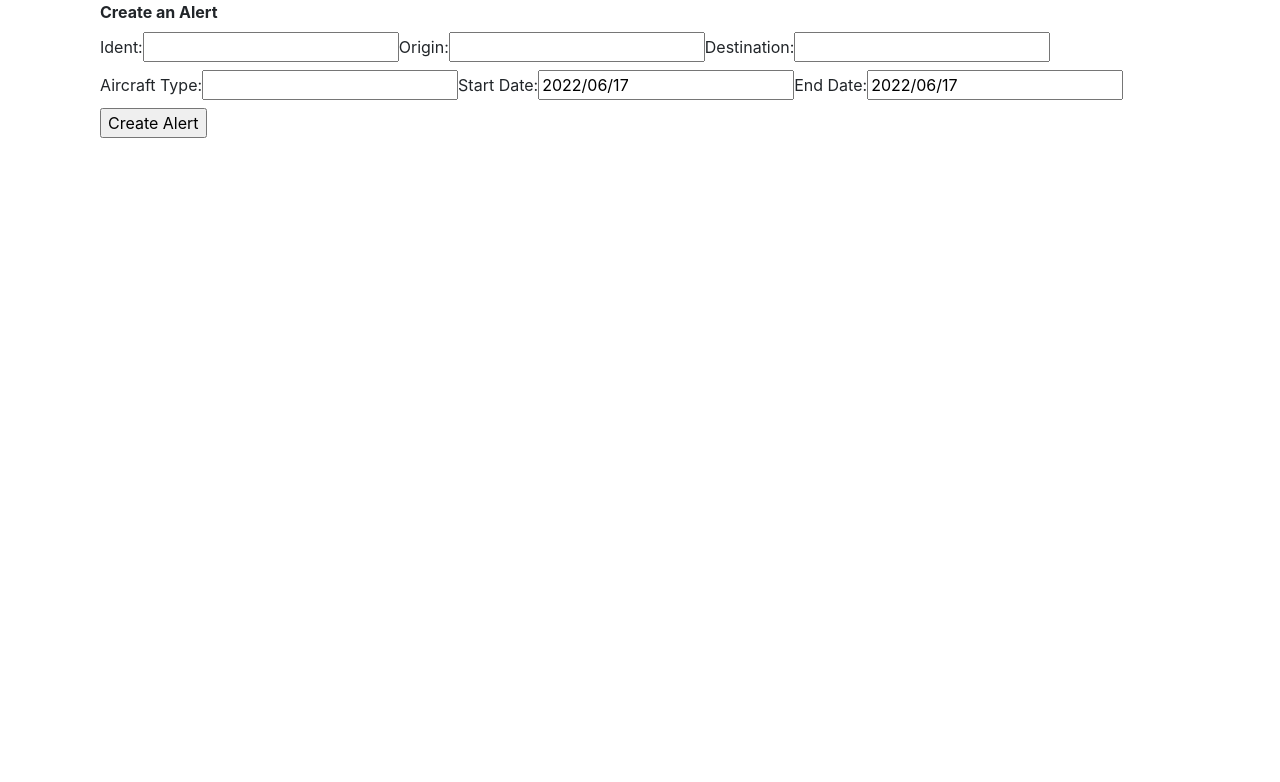
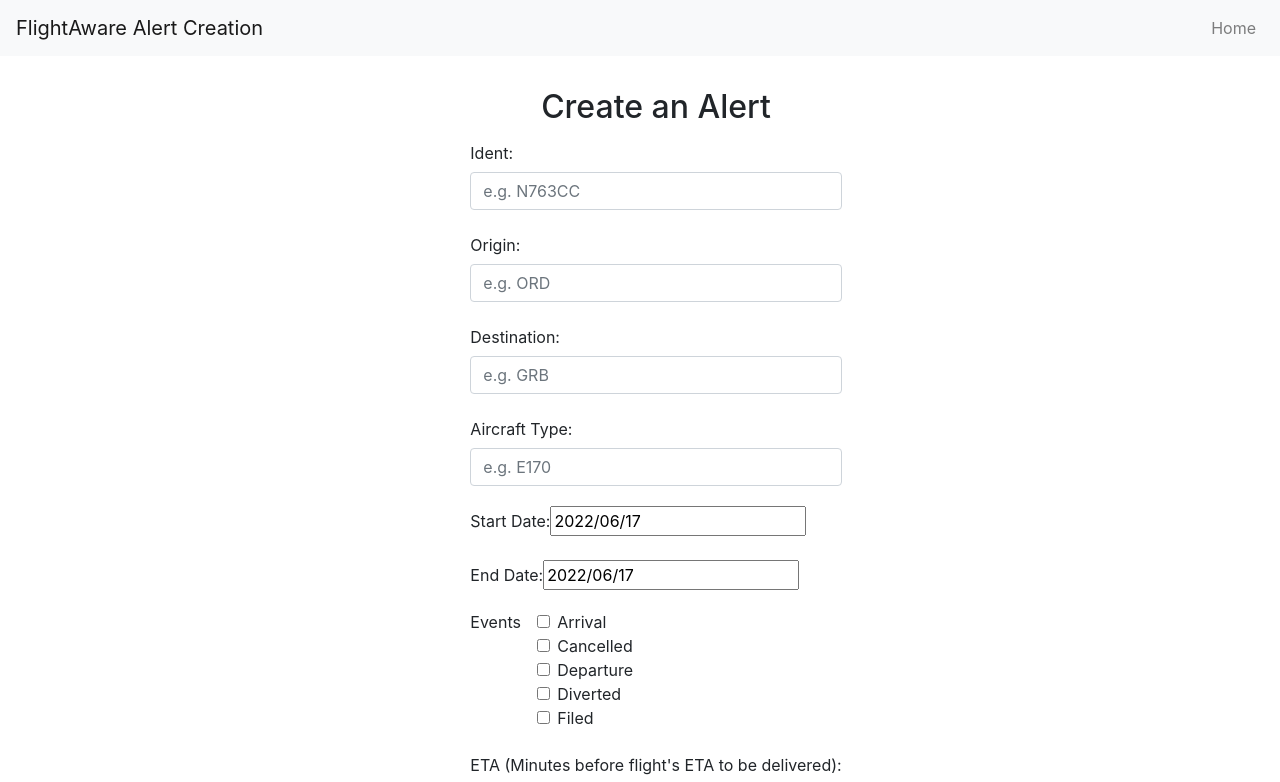
Before and after one commit to flightaware/alerts_frontend, a React (Create React App) app in the folder client/: page / in a window 1280 px wide. Shown: the top 782 px of the page. Built offline with nearby package versions, Linux system fonts and the light colour scheme; the HTML template or start-up script is replaced by a standard one.

Commit message:
Initial Commit With Added Features Along with initial commit, added more fields to use in the frontend and also fixed various bugs, along with handling validation of inputting fields, such as eta value. Also deleted old package files and updated axios, and added navbar.
BCK-7000

```diff
--- a/client/package.json
+++ b/client/package.json
@@ -7,7 +7,7 @@
     "@testing-library/jest-dom": "^4.2.4",
     "@testing-library/react": "^9.5.0",
     "@testing-library/user-event": "^7.2.1",
-    "axios": "^0.21.1",
+    "axios": "^0.27.2",
     "bootstrap": "^4.4.1",
     "material-table": "^1.57.2",
     "node-sass": "^7.0.1",
--- a/client/src/App.js
+++ b/client/src/App.js
@@ -1,6 +1,7 @@
 import React from 'react';
 import LandingPage from './components/LandingPage/LandingPage';
 import { BrowserRouter as Router, Route, Switch } from 'react-router-dom';
+import AppNavbar from './components/AppNavbar';
 import { ThemeProvider, createMuiTheme } from '@material-ui/core/styles';
 
 
@@ -30,6 +31,7 @@
         <ThemeProvider theme={tableTheme}>
             <Router>
                 <div className="app">
+                    <AppNavbar/>
                     <Switch>
                         <Route path={`/`} component={LandingPage} exact />
                     </Switch>
--- /dev/null
+++ b/client/src/components/AppNavbar.js
@@ -0,0 +1,18 @@
+import React, {Component} from 'react';
+import {Navbar, Nav} from 'react-bootstrap';
+
+export default class AppNavbar extends Component {
+    render() {
+        return (
+            <Navbar bg="light" sticky="top" expand="lg">
+                <Navbar.Brand href="/">FlightAware Alert Creation</Navbar.Brand>
+                <Navbar.Toggle aria-controls="basic-navbar-nav"/>
+                <Navbar.Collapse id="basic-navbar-nav">
+                    <Nav className="ml-auto">
+                        <Nav.Link href="/">Home</Nav.Link>
+                    </Nav>
+                </Navbar.Collapse>
+            </Navbar>
+        )
+    }
+}
--- a/client/src/components/CreateAlert.js
+++ b/client/src/components/CreateAlert.js
@@ -9,12 +9,25 @@
     constructor(props) {
         super(props);
         this.state = {
+            response: '',
+            buttonDisabled: false,
+            dateValid: true,
+            etaValid: true,
             ident: '',
             origin: '',
             destination: '',
-            aircraft_type: null,
-            start_date: new Date(),
-            end_date: new Date()
+            aircraftType: null,
+            start: new Date(),
+            end: new Date(),
+            events: {
+                arrival: false,
+                cancelled: false,
+                departure: false,
+                diverted: false,
+                filed: false
+            },
+            eta: 15,
+            max_weekly: 1000
         }
     }
 
@@ -31,25 +44,74 @@
     }
 
     handleAircraftChange = (event) => {
-        this.setState({aircraft_type: event.target.value});
+        this.setState({aircraftType: event.target.value});
     }
 
     handleStartChange = (date) => {
-        if (date.getTime() > this.state.end_date.getTime()) {
-            alert("Cannot have start date later than end date");
-            this.setState({start_date: this.state.end_date});
+        this.setState({start: date})
+        if (date.getTime() > this.state.end.getTime()) {
+            this.setState({buttonDisabled: true});
+            this.setState({dateValid: false});
         } else {
-            this.setState({start_date: date});
+            this.setState({buttonDisabled: false});
+            this.setState({dateValid: true});
         }
     }
 
     handleEndChange = (date) => {
-        if (date.getTime() < this.state.start_date.getTime()) {
-            alert("Cannot have end date earlier than start date");
-            this.setState({end_date: this.state.start_date});
+        this.setState({end: date})
+        if (date.getTime() < this.state.start.getTime()) {
+            this.setState({buttonDisabled: true});
+            this.setState({dateValid: false});
         } else {
-            this.setState({end_date: date});
+            this.setState({buttonDisabled: false});
+            this.setState({dateValid: true});
         }
+    }
+
+    handleArrivalEventChange = (event) => {
+        let newEvents = {...this.state.events};
+        newEvents.arrival = event.target.checked;
+        this.setState({events: newEvents});
+    }
+
+    handleCancelledEventChange = (event) => {
+        let newEvents = {...this.state.events};
+        newEvents.cancelled = event.target.checked;
+        this.setState({events: newEvents});
+    }
+
+    handleDepartureEventChange = (event) => {
+        let newEvents = {...this.state.events};
+        newEvents.departure = event.target.checked;
+        this.setState({events: newEvents});
+    }
+
+    handleDivertedEventChange = (event) => {
+        let newEvents = {...this.state.events};
+        newEvents.diverted = event.target.checked;
+        this.setState({events: newEvents});
+    }
+
+    handleFiledEventChange = (event) => {
+        let newEvents = {...this.state.events};
+        newEvents.filed = event.target.checked;
+        this.setState({events: newEvents});
+    }
+
+    handleETAChange = (event) => {
+        this.setState({eta: event.target.value});
+        if (event.target.value % 15 !== 0) {
+            this.setState({buttonDisabled: true});
+            this.setState({etaValid: false});
+        } else {
+            this.setState({buttonDisabled: false});
+            this.setState({etaValid: true});
+        }
+    }
+
+    handleMaxWeeklyChange = (event) => {
+        this.setState({max_weekly: event.target.value});
     }
 
     handleSubmit = (event) => {
@@ -62,60 +124,157 @@
         //     end: "2022-06-25",
         //     ident: "N763CC",
         // };
-        const processed_data = {
+        const processedData = {
             ident: this.state.ident,
             origin: this.state.origin,
             destination: this.state.destination,
-            aircraft_type: this.state.aircraft_type,
-            start_date: this.state.start_date.toISOString().split('T')[0],
-            end_date: this.state.end_date.toISOString().split('T')[0],
+            aircraft_type: this.state.aircraftType,
+            start: this.state.start.toISOString().split('T')[0],
+            end: this.state.end.toISOString().split('T')[0],
+            events: this.state.events,
+            eta: parseInt(this.state.eta),
+            max_weekly: parseInt(this.state.max_weekly),
         };
-        axios.post('/api/create', JSON.stringify(processed_data),
+        axios.post('/api/create', JSON.stringify(processedData), {
+                headers: {
+                    'Content-Type': 'application/json'
+                }
+            }
         ).then(response => {
-            console.log("Sent JSON payload to backend successfully: " + response.data)
+            console.log("Sent JSON payload to backend successfully: " + response.data);
+            this.setState({response: response.data["Description"]});
         }).catch(error => {
-            console.error("Error occurred in sending JSON payload to backend: " + error)
+            console.error("Error occurred in sending JSON payload to backend: " + error);
+            this.setState({response: error.data["Description"]});
         });
 
     };
 
     render() {
         return (
-            <div>
-                <Container>
-                    <label>
-                        <b>Create an Alert</b>
-                    </label>
+            <div className="container m-3">
+                <Container className="mt-3 d-flex justify-content-center align-items-center flex-column">
+                    <h2>Create an Alert</h2>
                     <form onSubmit={this.handleSubmit}>
-                        <label>
-                            Ident:
-                            <input type="text" value={this.state.ident} onChange={this.handleIdentChange}/>
-                        </label>
-                        <label>
-                            Origin:
-                            <input type="text" value={this.state.origin} onChange={this.handleOriginChange}/>
-                        </label>
-                        <label>
-                            Destination:
-                            <input type="text" value={this.state.destination} onChange={this.handleDestinationChange}/>
-                        </label>
-                        <label>
-                            Aircraft Type:
-                            <input type="text" value={this.state.aircraft_type} onChange={this.handleAircraftChange}/>
-                        </label>
-                        <label>
-                            Start Date:
-                            <DatePicker dateFormat="yyyy/MM/dd" selected={this.state.start_date}
+                        <div className="form-group">
+                            <label className="col-form-label">Ident:</label>
+                            <input className="form-control" type="text" value={this.state.ident}
+                                   placeholder="e.g. N763CC"
+                                   onChange={this.handleIdentChange}/>
+                        </div>
+                        <div className="form-group">
+                            <label className="col-form-label">Origin:</label>
+                            <input type="text" className="form-control" value={this.state.origin} placeholder="e.g. ORD"
+                                   onChange={this.handleOriginChange}/>
+                        </div>
+                        <div className="form-group">
+                            <label className="col-form-label">Destination:</label>
+                            <input type="text" className="form-control" value={this.state.destination}
+                                   placeholder="e.g. GRB"
+                                   onChange={this.handleDestinationChange}/>
+                        </div>
+                        <div className="form-group">
+                            <label className="col-form-label">Aircraft Type:</label>
+                            <input type="text" className="form-control" value={this.state.aircraftType}
+                                   placeholder="e.g. E170"
+                                   onChange={this.handleAircraftChange}/>
+                        </div>
+                        <div className="form-group">
+                            <label className="col-form-label">Start Date:</label>
+                            <DatePicker dateFormat="yyyy/MM/dd" selected={this.state.start}
                                         onChange={this.handleStartChange}/>
-                        </label>
-                        <label>
-                            End Date:
-                            <DatePicker dateFormat="yyyy/MM/dd" selected={this.state.end_date}
+                            {!this.state.dateValid && <div className="form-text" style={{color: "red"}}>
+                                Dates are invalid, disabling button
+                            </div>}
+                        </div>
+                        <div className="form-group">
+                            <label className="col-form-label">End Date:</label>
+                            <DatePicker dateFormat="yyyy/MM/dd" selected={this.state.end}
                                         onChange={this.handleEndChange}/>
-                        </label>
+                            {!this.state.dateValid && <div className="form-text" style={{color: "red"}}>
+                                Dates are invalid, disabling button
+                            </div>}
+                        </div>
+                        <div className="form-group row">
+                            <div className="col-sm-2">Events</div>
+                            <div className="col-sm-10">
+                                <div className="form-check">
+                                    <input
+                                        className="form-check-input"
+                                        type="checkbox"
+                                        checked={this.state.events.arrival}
+                                        onChange={this.handleArrivalEventChange}
+                                    />
+                                    <label className="form-check-label">Arrival</label>
+                                </div>
+                                <div className="form-check">
+                                    <input
+                                        className="form-check-input"
+                                        type="checkbox"
+                                        checked={this.state.events.cancelled}
+                                        onChange={this.handleCancelledEventChange}
+                                    />
+                                    <label className="form-check-label">Cancelled</label>
+                                </div>
+                                <div className="form-check">
+                                    <input
+                                        className="form-check-input"
+                                        type="checkbox"
+                                        checked={this.state.events.departure}
+                                        onChange={this.handleDepartureEventChange}
+                                    />
+                                    <label className="form-check-label">Departure</label>
+                                </div>
+                                <div className="form-check">
+                                    <input
+                                        className="form-check-input"
+                                        type="checkbox"
+                                        checked={this.state.events.diverted}
+                                        onChange={this.handleDivertedEventChange}
+                                    />
+                                    <label className="form-check-label">Diverted</label>
+                                </div>
+                                <div className="form-check">
+                                    <input
+                                        className="form-check-input"
+                                        type="checkbox"
+                                        checked={this.state.events.filed}
+                                        onChange={this.handleFiledEventChange}
+                                    />
+                                    <label className="form-check-label">Filed</label>
+                                </div>
+                            </div>
+                        </div>
+                        <div className="form-group">
+                            <label className="col-form-label">
+                                ETA (Minutes before flight's ETA to be delivered):</label>
+                            <input type="number" className="form-control" value={this.state.eta}
+                                   onChange={this.handleETAChange}/>
+                            {!this.state.etaValid && <div className="form-text" style={{color: "red"}}>
+                                ETA value must be a multiple of 15 (0 to disable), disabling button until it is
+                                changed
+                            </div>}
+                        </div>
+                        <div className="form-group">
+                            <label className="col-form-label">Max Weekly</label>
+                            <input type="number" className="form-control" value={this.state.max_weekly}
+                                   onChange={this.handleMaxWeeklyChange}/>
+                            {this.state.max_weekly > 1000 && <div className="form-text text-muted">
+                                Max weekly cannot be greater than 1000 - request will be sent but will be rejected by
+                                the API
+                            </div>}
+                        </div>
                         <br/>
-                        <input type="submit" value="Create Alert"/>
+                        <button type="submit" value="Create Alert" className="btn btn-primary"
+                                style={{backgroundColor: "#00a0e2"}}
+                                disabled={this.state.buttonDisabled}>Submit
+                        </button>
                     </form>
+                    <br/>
+                    <div className="container m-2">
+                        <h2>Response:</h2>
+                        {this.state.response !== '' && this.state.response}
+                    </div>
                 </Container>
             </div>
         );
--- a/package.json
+++ /dev/null
@@ -1,5 +0,0 @@
-{
-  "dependencies": {
-    "axios": "^0.27.2"
-  }
-}
```
Also changed, not shown: 2 other files (tests, documents, lock files or other folders).
